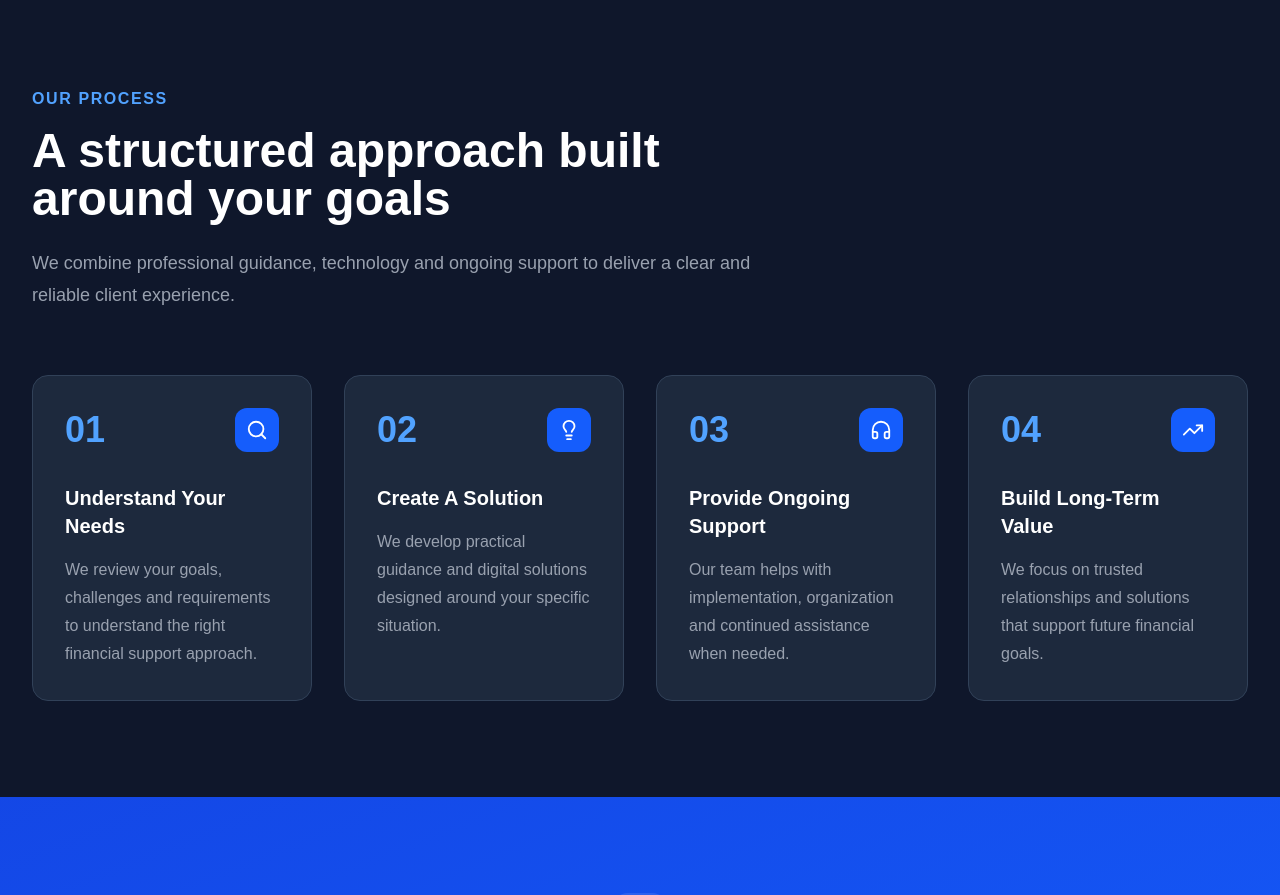
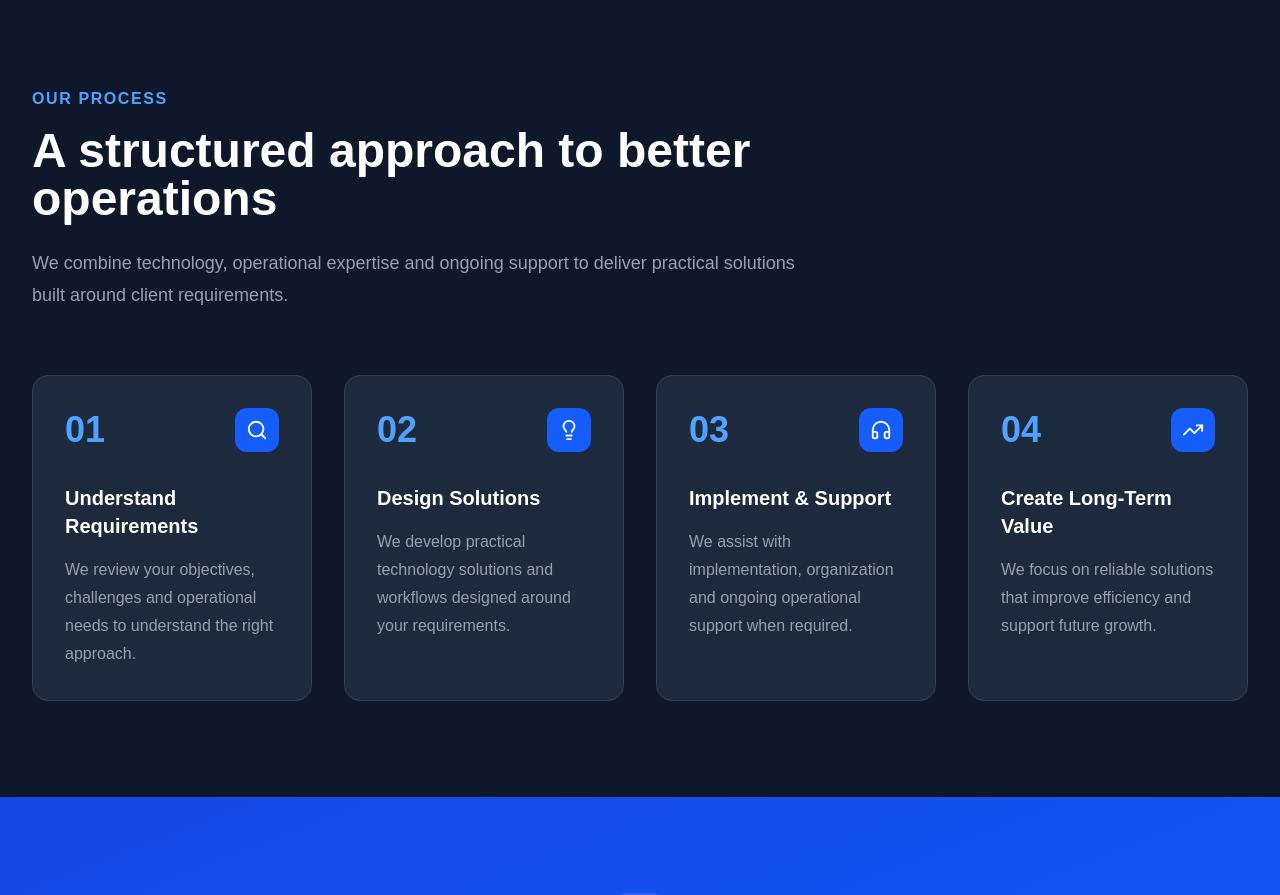
Before and after one commit to wztraders9-cmyk/wz-financial-group-website, a Next.js app: page / in a window 1280 px wide. Shown: the part 3440-4335 px from the top of the page. Built offline with nearby package versions, Linux system fonts and the light colour scheme.

Commit message:
Update process section positioning

```diff
--- a/app/components/Process.tsx
+++ b/app/components/Process.tsx
@@ -8,26 +8,26 @@ import {
 const steps = [
   {
     number: "01",
-    title: "Understand Your Needs",
-    text: "We review your goals, challenges and requirements to understand the right financial support approach.",
+    title: "Understand Requirements",
+    text: "We review your objectives, challenges and operational needs to understand the right approach.",
     icon: Search,
   },
   {
     number: "02",
-    title: "Create A Solution",
-    text: "We develop practical guidance and digital solutions designed around your specific situation.",
+    title: "Design Solutions",
+    text: "We develop practical technology solutions and workflows designed around your requirements.",
     icon: Lightbulb,
   },
   {
     number: "03",
-    title: "Provide Ongoing Support",
-    text: "Our team helps with implementation, organization and continued assistance when needed.",
+    title: "Implement & Support",
+    text: "We assist with implementation, organization and ongoing operational support when required.",
     icon: Headphones,
   },
   {
     number: "04",
-    title: "Build Long-Term Value",
-    text: "We focus on trusted relationships and solutions that support future financial goals.",
+    title: "Create Long-Term Value",
+    text: "We focus on reliable solutions that improve efficiency and support future growth.",
     icon: TrendingUp,
   },
 ];
@@ -47,13 +47,13 @@ export default function Process() {
 
 
           <h2 className="text-4xl lg:text-5xl font-bold mt-4">
-            A structured approach built around your goals
+            A structured approach to better operations
           </h2>
 
 
           <p className="text-gray-400 mt-6 text-lg leading-8">
-            We combine professional guidance, technology and ongoing support
-            to deliver a clear and reliable client experience.
+            We combine technology, operational expertise and ongoing support
+            to deliver practical solutions built around client requirements.
           </p>
 
         </div>
```
